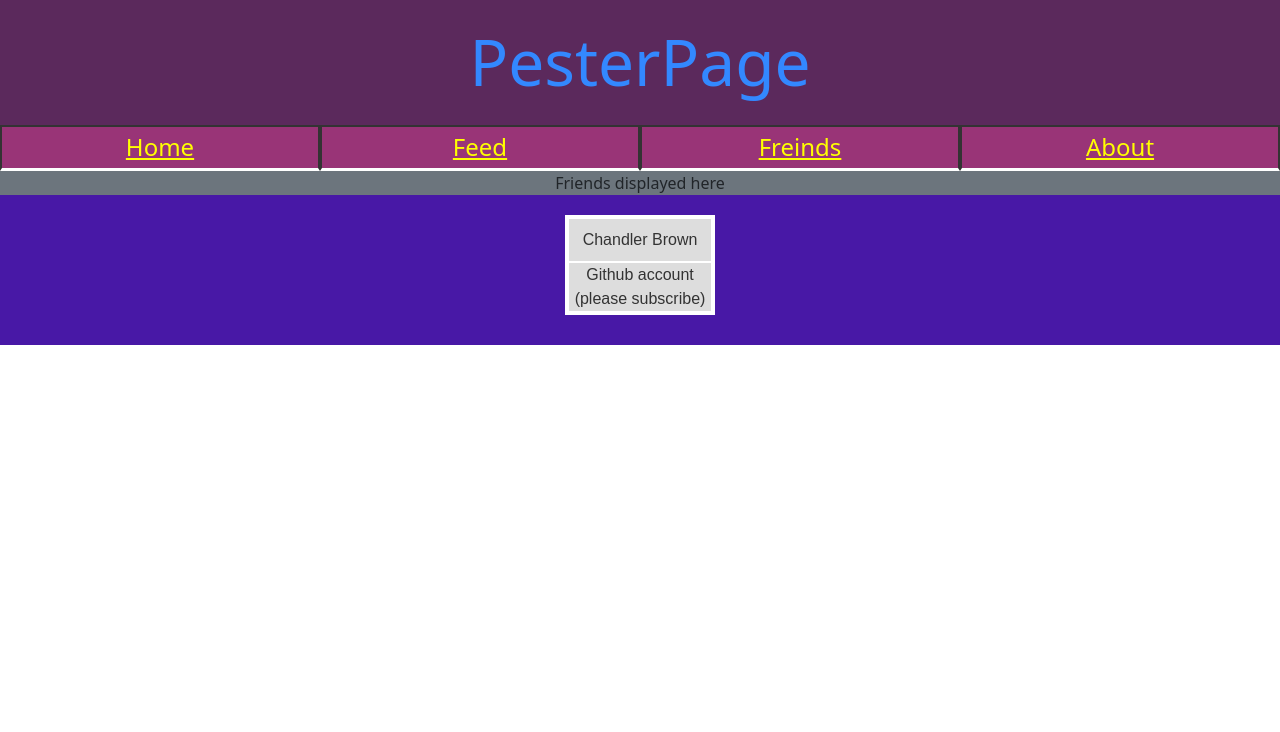
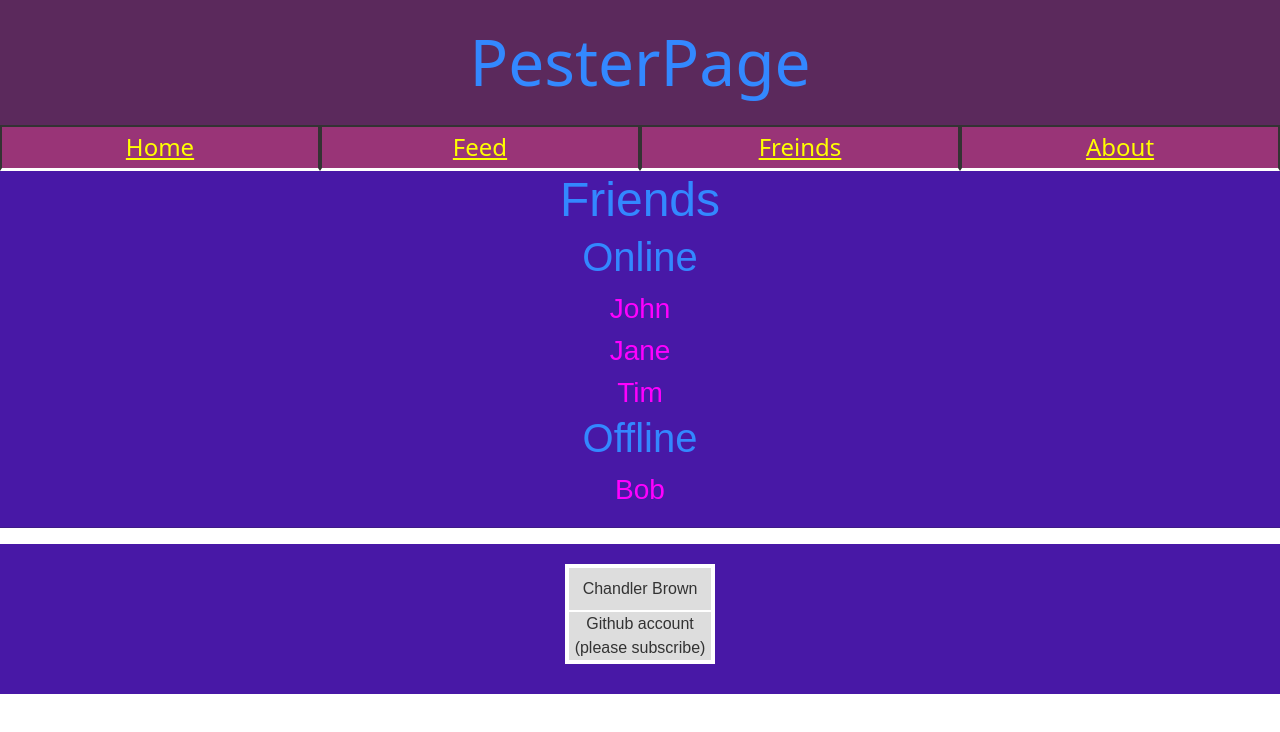
Before and after one commit to Chanmanb/Startup, a React (Vite) app in the folder HTML/: page /Friends in a window 1280 px wide. Shown: the top 732 px of the page. Built offline with nearby package versions, Linux system fonts and the light colour scheme.

Commit message:
About and Friends pages are now working, but styling is all whack

```diff
--- a/HTML/src/about/about.jsx
+++ b/HTML/src/about/about.jsx
@@ -2,8 +2,15 @@ import React from 'react';
 
 export function About() {
   return (
-    <main className="container-fluid bg-secondary text-center">
-      <div>about displayed here</div>
-    </main>
+        <main className="app">
+            <h2>What is this?</h2>
+            <div id="summary-div">
+                <span className="summary-margin"></span>
+                <span id="summary"> This is PesterPage, a fun little thought experiment about what a social media would look like if you got to modify your friends' pages in small, mostly inconvenient ways. It's ment to be fun, and then annoying, and then you give up or something. Maybe you come back and fix your page after everyone else has left too, and then your page would be intact.</span>
+                <span className="summary-margin"></span>
+            </div>
+            <p></p>
+            <hr />
+        </main>
   );
 }
--- a/HTML/src/app.jsx
+++ b/HTML/src/app.jsx
@@ -10,7 +10,7 @@ import { BrowserRouter, NavLink, Route, Routes } from 'react-router-dom';
 
 export default function App() {
   return <BrowserRouter>
-  <div><header>
+  <div className="page"><header>
             <div><h1 id="Site-name">PesterPage</h1></div>
             <nav id="navigator-nav">
                 <div id="navigator">
--- a/HTML/src/friends/friends.jsx
+++ b/HTML/src/friends/friends.jsx
@@ -2,8 +2,19 @@ import React from 'react';
 
 export function Friends() {
   return (
-    <main className="container-fluid bg-secondary text-center">
-      <div>Friends displayed here</div>
-    </main>
+          <main className="app">
+            <h2>Friends</h2>
+            <h3 className="onlinicity">Online</h3>
+            <div className="list-of-friends">
+                <span className="friend">John</span>
+                <span className="friend">Jane</span>
+                <span className="friend">Tim</span>
+            </div>
+            <h3 className="onlinicity">Offline</h3>
+            <div className="list-of-friends">
+                <span className="friend">Bob</span>
+            </div>
+            <hr />
+        </main>
   );
 }
```
